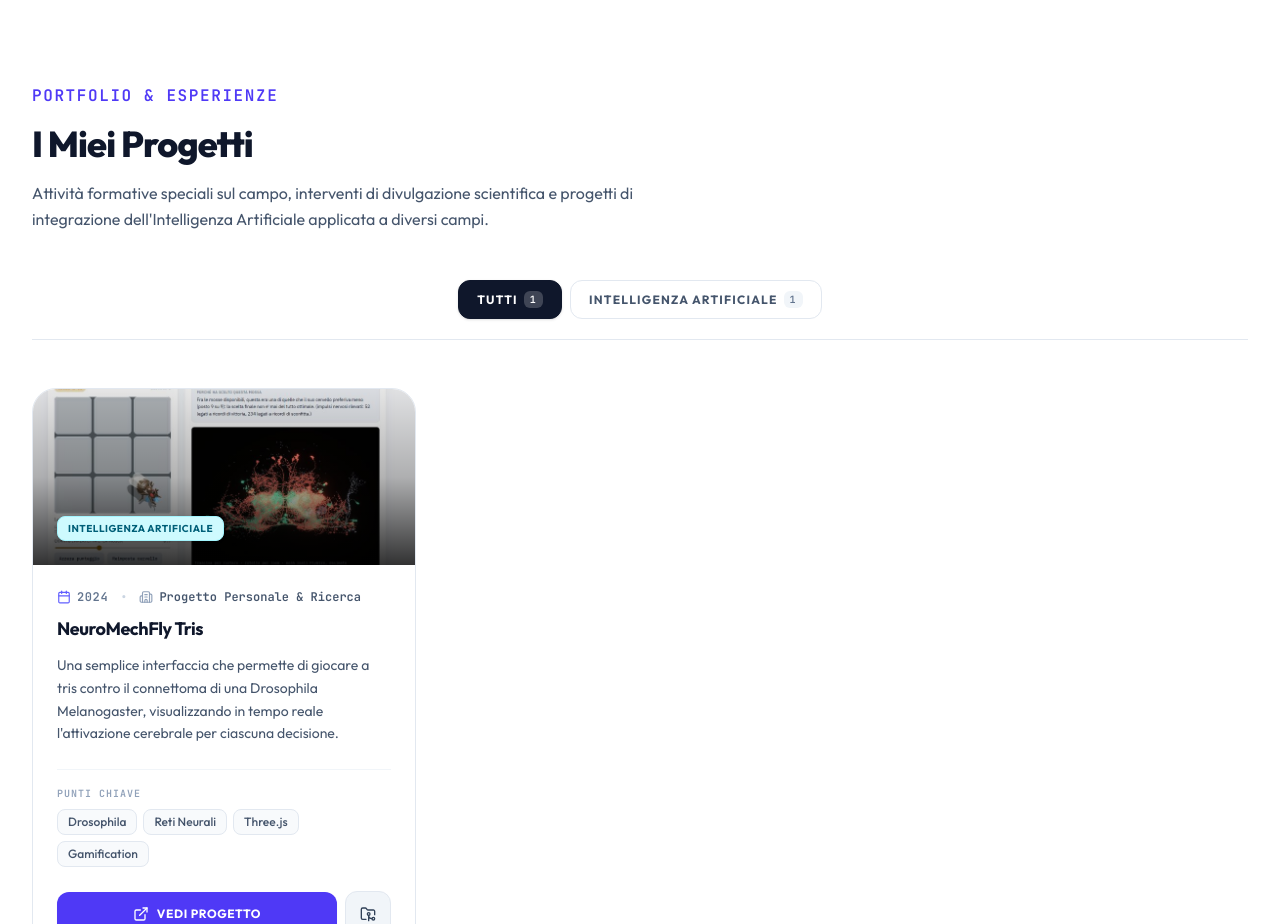
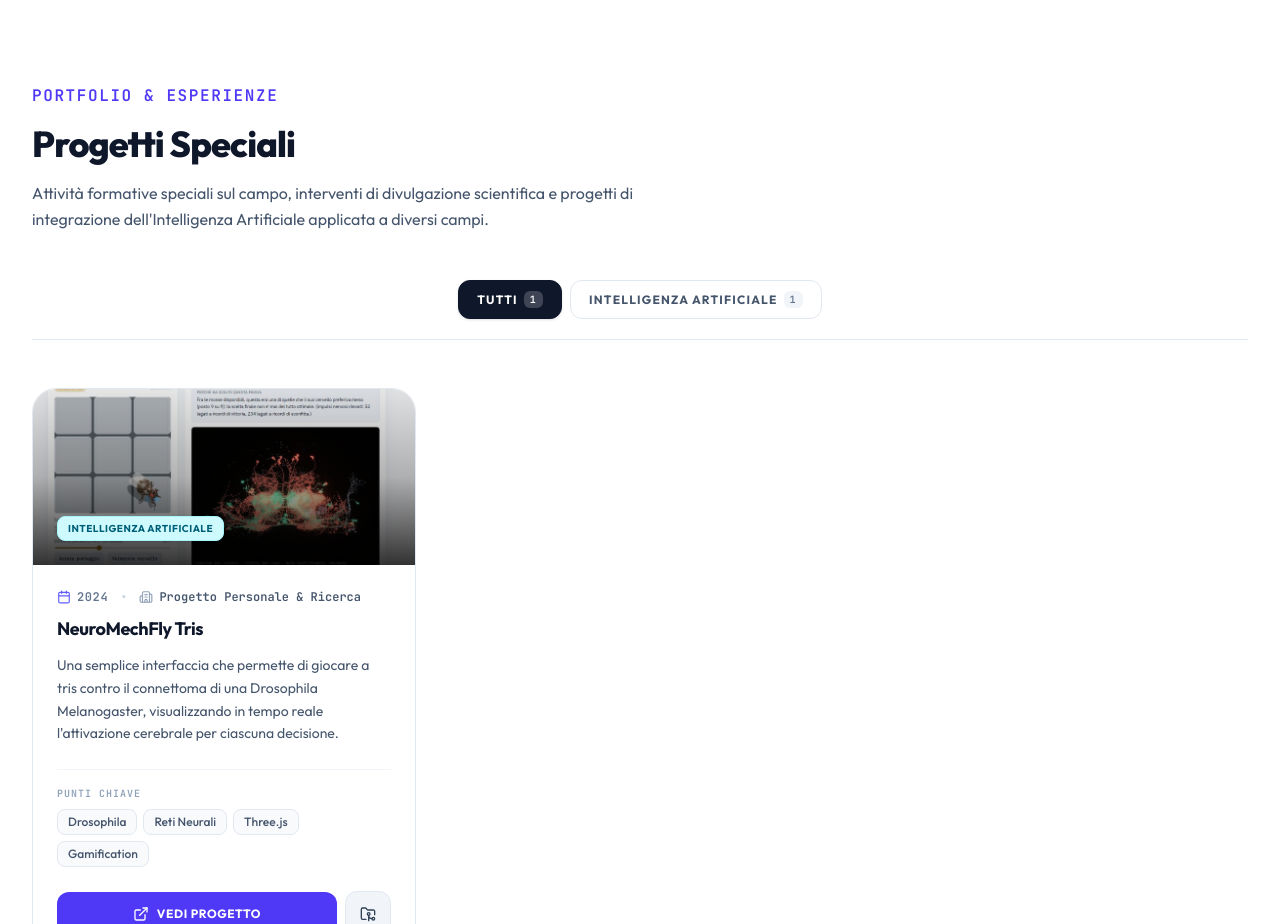
Before and after one commit to Fraroccus/sito, a React (Vite) app: page / in a window 1280 px wide. Shown: the part 6200-7124 px from the top of the page. Built offline with nearby package versions, Linux system fonts and the light colour scheme; no server answers; the database is empty.

Commit message:
refactor: rename project section heading
Update "I Miei Progetti" to "Progetti Speciali" in the Progetti component to better reflect the specialized nature of the portfolio content.

```diff
--- a/src/components/Progetti.tsx
+++ b/src/components/Progetti.tsx
@@ -204,7 +204,7 @@ export default function Progetti({
               Portfolio & Esperienze
             </span>
             <h2 className="font-sans font-black text-3xl sm:text-4xl text-slate-900 tracking-tight" id="progetti-heading">
-              I Miei Progetti
+              Progetti Speciali
             </h2>
             <p className="font-sans text-slate-600 text-sm sm:text-base leading-relaxed">
               Attività formative speciali sul campo, interventi di divulgazione scientifica e progetti di integrazione dell'Intelligenza Artificiale applicata a diversi campi.
```
